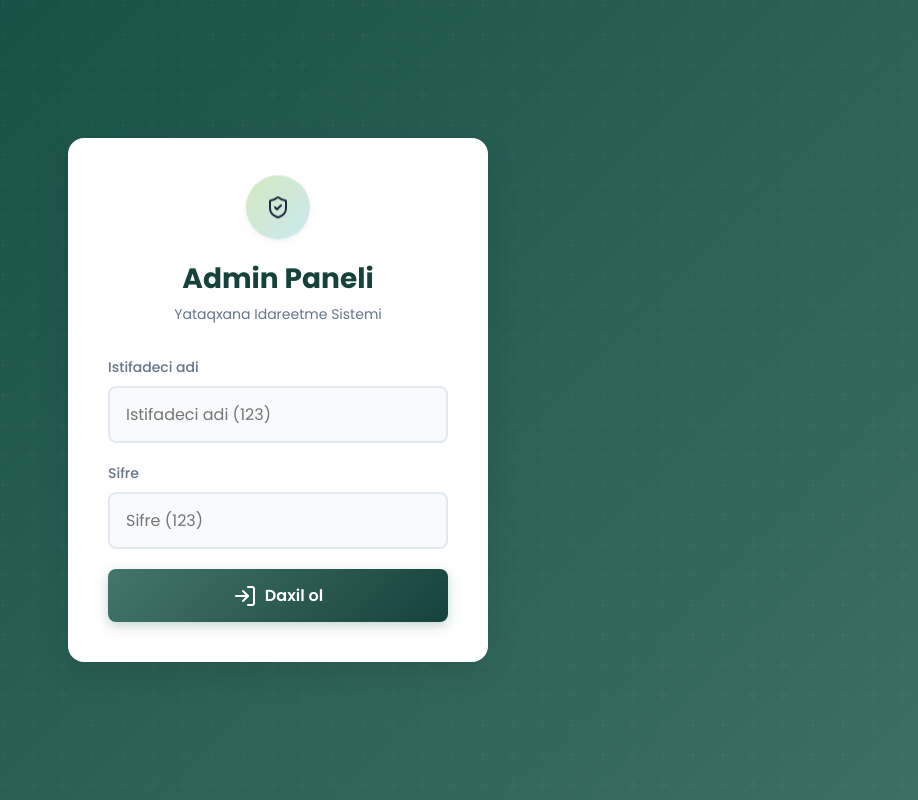
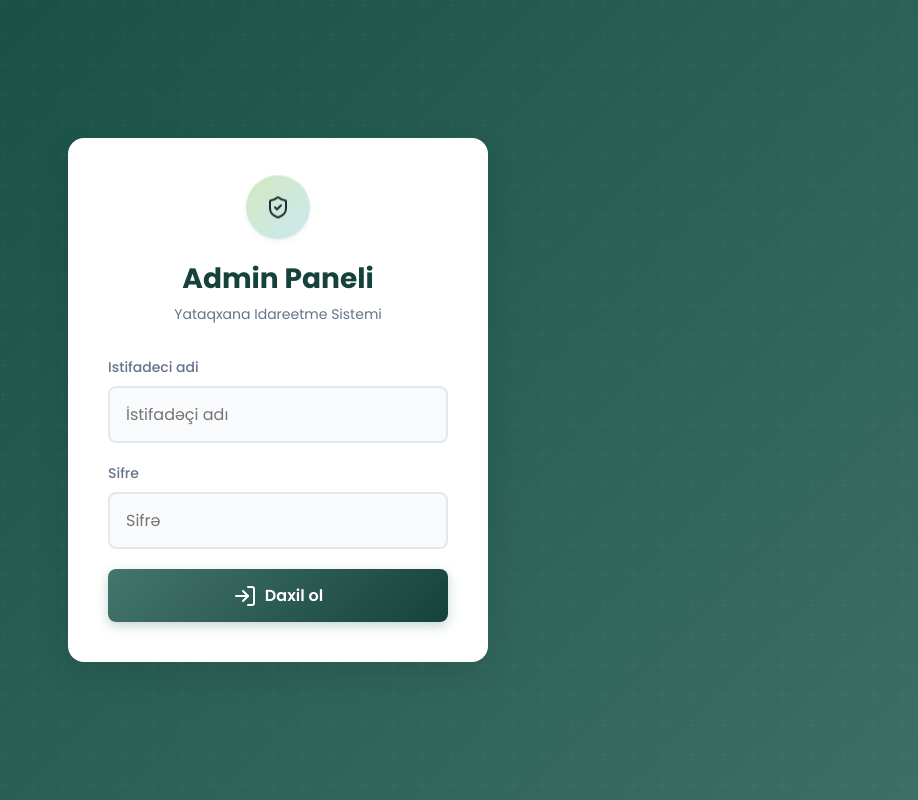
Before and after one commit to Abdullayews/greencampusadmin, a Flask app: page / in a window 1280 px wide. Shown: the whole page, without its empty margins (362-1280 px from the left). Run offline with Flask 3, Linux system fonts and the light colour scheme.

Commit message:
Update index.html

```diff
--- a/templates/index.html
+++ b/templates/index.html
@@ -263,11 +263,11 @@ button:focus-visible,a:focus-visible{outline-offset:3px}
     <form id="loginForm" onsubmit="handleLogin(event)">
       <div class="input-group">
         <label>Istifadeci adi</label>
-        <input type="text" id="loginEmail" placeholder="Istifadeci adi (123)" required>
+        <input type="text" id="loginEmail" placeholder="İstifadəçi adı" required>
       </div>
       <div class="input-group">
         <label>Sifre</label>
-        <input type="password" id="loginPassword" placeholder="Sifre (123)" required>
+        <input type="password" id="loginPassword" placeholder="Sifrə" required>
       </div>
       <div class="login-error" id="loginError">Melumatlar yanlisdir!</div>
       <button type="submit" class="login-btn" id="loginBtn">
@@ -545,7 +545,7 @@ function loadStudents(){
   });
 }
 function addStudentModal(){
-  openModal('Yeni Telebe',`<div class="form-group"><label>Ad Soyad</label><input type="text" class="form-input" id="s_name" placeholder="Ad Soyad"></div><div class="form-group"><label>Email</label><input type="email" class="form-input" id="s_email" placeholder="Email"></div><div class="form-group"><label>Sifre</label><input type="text" class="form-input" id="s_sifre" placeholder="Sifre (default: 12345)"></div><div class="form-group"><label>Ixtisas</label><input type="text" class="form-input" id="s_ixtisas" placeholder="Ixtisas"></div><div class="form-group"><label>Kurs</label><input type="number" class="form-input" id="s_kurs" placeholder="Kurs"></div><div class="form-group"><label>API Acari</label><input type="text" class="form-input" id="s_api_key" placeholder="API Acari (opsional)"></div><button class="btn-primary" style="width:100%;justify-content:center" onclick="saveStudent(0)"><i data-lucide="save"></i> Yadda Saxla</button>`);
+  openModal('Yeni Telebe',`<div class="form-group"><label>Ad Soyad</label><input type="text" class="form-input" id="s_name" placeholder="Ad Soyad"></div><div class="form-group"><label>Email</label><input type="email" class="form-input" id="s_email" placeholder="Email"></div><div class="form-group"><label>Sifre</label><input type="text" class="form-input" id="s_sifre" placeholder="Sifre (default: 123)"></div><div class="form-group"><label>Ixtisas</label><input type="text" class="form-input" id="s_ixtisas" placeholder="Ixtisas"></div><div class="form-group"><label>Kurs</label><input type="number" class="form-input" id="s_kurs" placeholder="Kurs"></div><div class="form-group"><label>API Acari</label><input type="text" class="form-input" id="s_api_key" placeholder="API Acari (opsional)"></div><button class="btn-primary" style="width:100%;justify-content:center" onclick="saveStudent(0)"><i data-lucide="save"></i> Yadda Saxla</button>`);
 }
 function editStudentModal(id){
   apiAction('get_student_full','POST',{id:id}).then(res=>{
```
